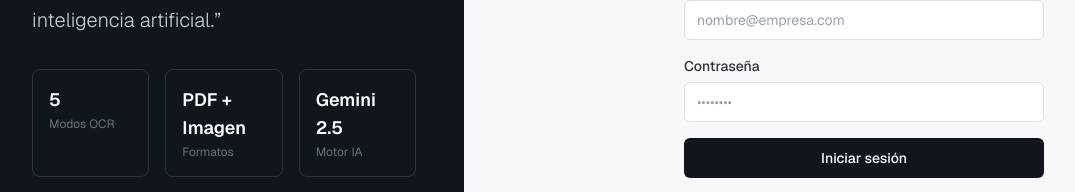
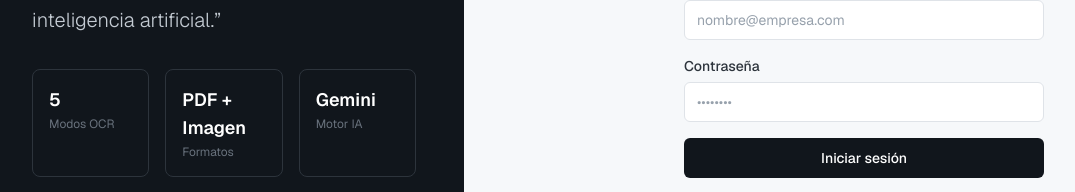
Before and after one commit to Aisaac2205/docscan-project, a Next.js app in the folder frontend/: page /login in a window 1280 px wide. Shown: the part 346-538 px from the top of the page, without its empty margins (16-1091 px from the left). Built offline with nearby package versions, Linux system fonts and the light colour scheme.

Commit message:
chore(auth): renombrar 'Gemini 2.5' a 'Gemini' en stats del panel de login
WIP pre-existente. Cambio cosmetico de label en bloque de stats del
panel izquierdo de la pagina de login.

```diff
--- a/frontend/src/app/(auth)/login/page.tsx
+++ b/frontend/src/app/(auth)/login/page.tsx
@@ -41,7 +41,7 @@ export default function LoginPage() {
             {[
               { label: 'Modos OCR', value: '5' },
               { label: 'Formatos', value: 'PDF + Imagen' },
-              { label: 'Motor IA', value: 'Gemini 2.5' },
+              { label: 'Motor IA', value: 'Gemini' },
             ].map((stat) => (
               <div key={stat.label} className="border border-stone-700 rounded-lg p-4">
                 <div className="text-white font-semibold text-lg">{stat.value}</div>
```
